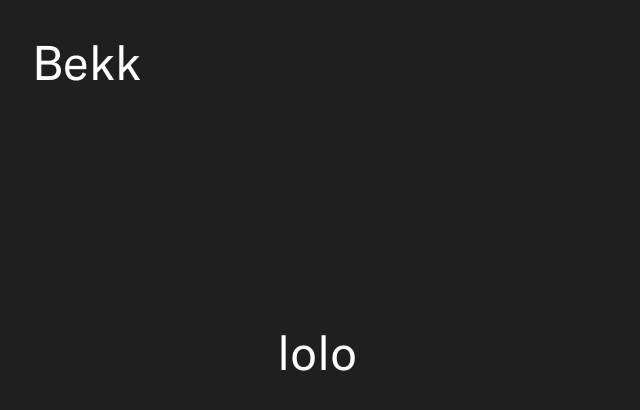
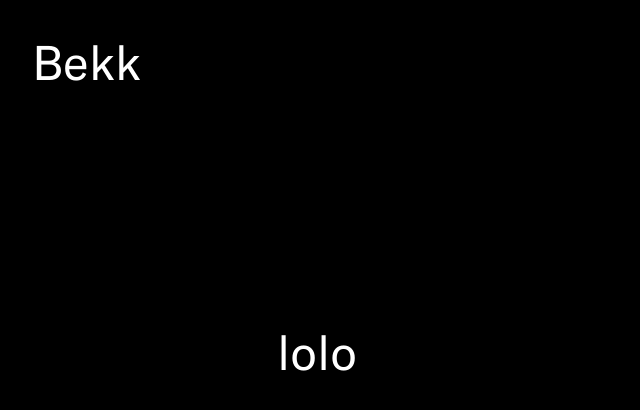
Before and after one commit to vegardga/bekk-logo, a React (Vite) app: page / in a window 1280 px wide. Shown: the top 410 px of the page, without its empty margins (0-640 px from the left). Built offline with nearby package versions, Linux system fonts and the light colour scheme.

Commit message:
Add possibility for golden words.

```diff
--- a/src/Logo.jsx
+++ b/src/Logo.jsx
@@ -32,6 +32,7 @@ export default function Logo() {
   const TIMEOUT_ROW = 250;
 
   let words = getDefaultWords();
+  let goldenWords = [];
   const [searchParams, setSearchParams] = useSearchParams();
   const [wordIndex, setWordIndex] = useState( 0)
 
@@ -42,9 +43,15 @@ export default function Logo() {
       return {word: w, margin: Math.floor(Math.random()*margin)};
     });
   }
+
   const newWordTimeout = searchParams.get('delay');
   if (newWordTimeout) {
     TIMEOUT_NEW_WORD = newWordTimeout;
+  }
+
+  const goldenWordParams = searchParams.get("goldenWords");
+  if (goldenWordParams) {
+    goldenWords = goldenWordParams.split(',');
   }
 
   useEffect(() => {
@@ -68,7 +75,7 @@ export default function Logo() {
           <Row key={"w2-"+wordIndex} word={"Bekk"} margin={2} timeout={TIMEOUT_ROW*2}></Row>
           <Row key={"w3-"+wordIndex} word={word.word} margin={3} timeout={TIMEOUT_ROW*3}></Row>
           <Row key={"w4-"+wordIndex} word={word.word} margin={Math.floor((4+word.margin)/2)} timeout={TIMEOUT_ROW*4}></Row>
-          <Row key={"w5-"+wordIndex} word={word.word} margin={word.margin} timeout={TIMEOUT_ROW*5} endWord></Row>
+          <Row key={"w5-"+wordIndex} word={word.word} margin={word.margin} timeout={TIMEOUT_ROW*5} endWord goldenWords={goldenWords}></Row>
       </main>
   )
 }
--- a/src/Row.jsx
+++ b/src/Row.jsx
@@ -34,6 +34,13 @@ function getMarginCharacters(margin) {
   });
 }
 
+function getRowClass(word, goldenWords) {
+  if (goldenWords && goldenWords.indexOf(word) >= 0) {
+    return 'golden';
+  }
+  return 'black';
+}
+
 export default function Row(props) {
   const [show, setShow] = useState(false);
 
@@ -45,13 +52,14 @@ export default function Row(props) {
   }, []);
 
   if (show) {
+    const rowClass = getRowClass(props.word, props.goldenWords);
     const visibleCharacterList = getVisibleCharacterIndexList(props.word);
     const chars = props.word.split('').map((it, index) => {
       return {char: it, show: false, shouldShow: (props.endWord || visibleCharacterList.indexOf(index) >= 0), transform: false, marginChar: false};
     });
     const word = {chars: getMarginCharacters(props.margin).concat(chars)};
     return (
-        <RenderRow chars={word.chars} word={props.word} endWord={props.endWord}/>
+        <div className={rowClass}><RenderRow chars={word.chars} word={props.word} endWord={props.endWord}/></div>
     );
   } else {
     return (
--- a/src/index.css
+++ b/src/index.css
@@ -4,7 +4,7 @@
 
   color-scheme: light dark;
   color: rgba(255, 255, 255, 0.87);
-  background-color: rgb(31,31,31);
+  background-color: rgb(0,0,0);
 
   font-synthesis: none;
   text-rendering: optimizeLegibility;
@@ -18,7 +18,7 @@ body {
   display: flex;
   place-items: flex-start;
   color: white;
-  background-color: rgb(31, 31, 31);
+  background-color: rgb(0, 0, 0);
 }
 
 #root {
@@ -31,9 +31,9 @@ body {
   url("./fonts/FontsFree-Net-GT-America-Regular-1.ttf") format("truetype");
 }
 
-.show {
-  color: white;
-}
+/*.show {*/
+/*  color: white;*/
+/*}*/
 
 .hide {
   color: transparent;
@@ -52,3 +52,11 @@ body {
 p {
   margin: 0;
 }
+
+.black {
+  color: white;
+}
+
+.golden {
+  color: darkgoldenrod;
+}
```
